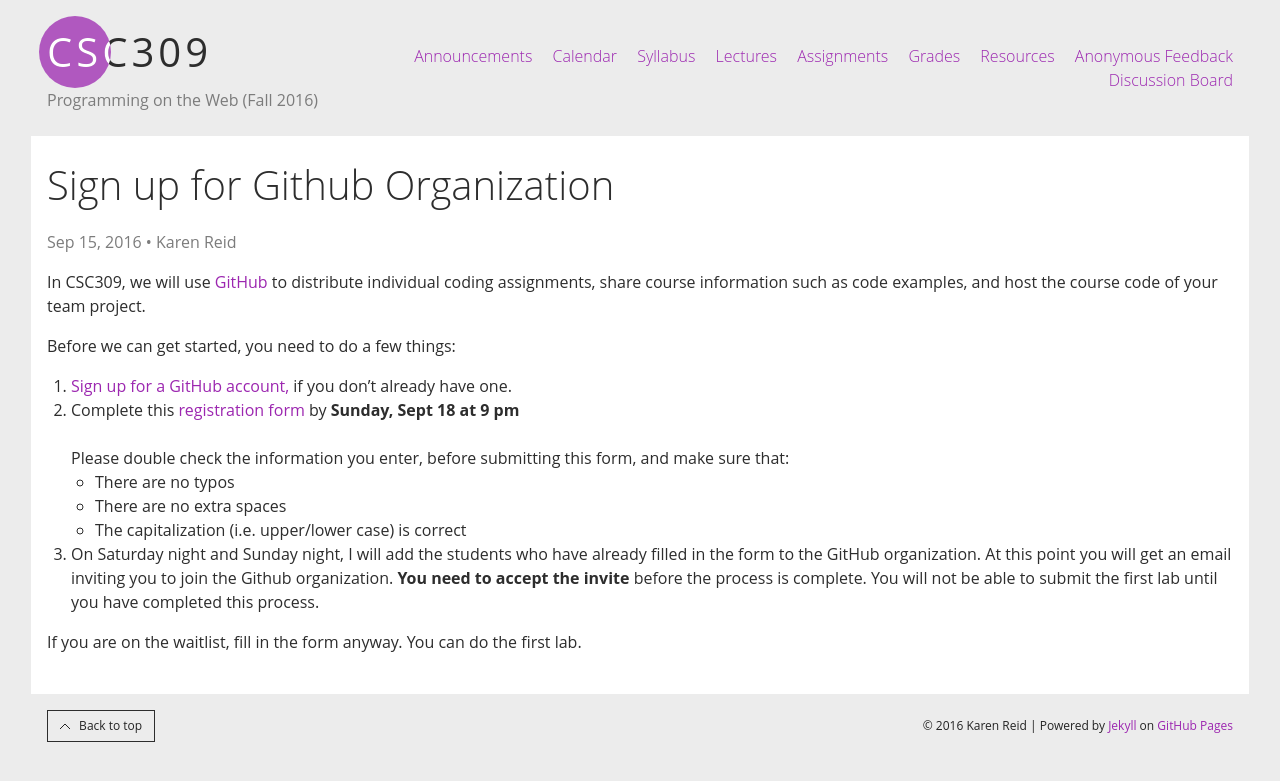
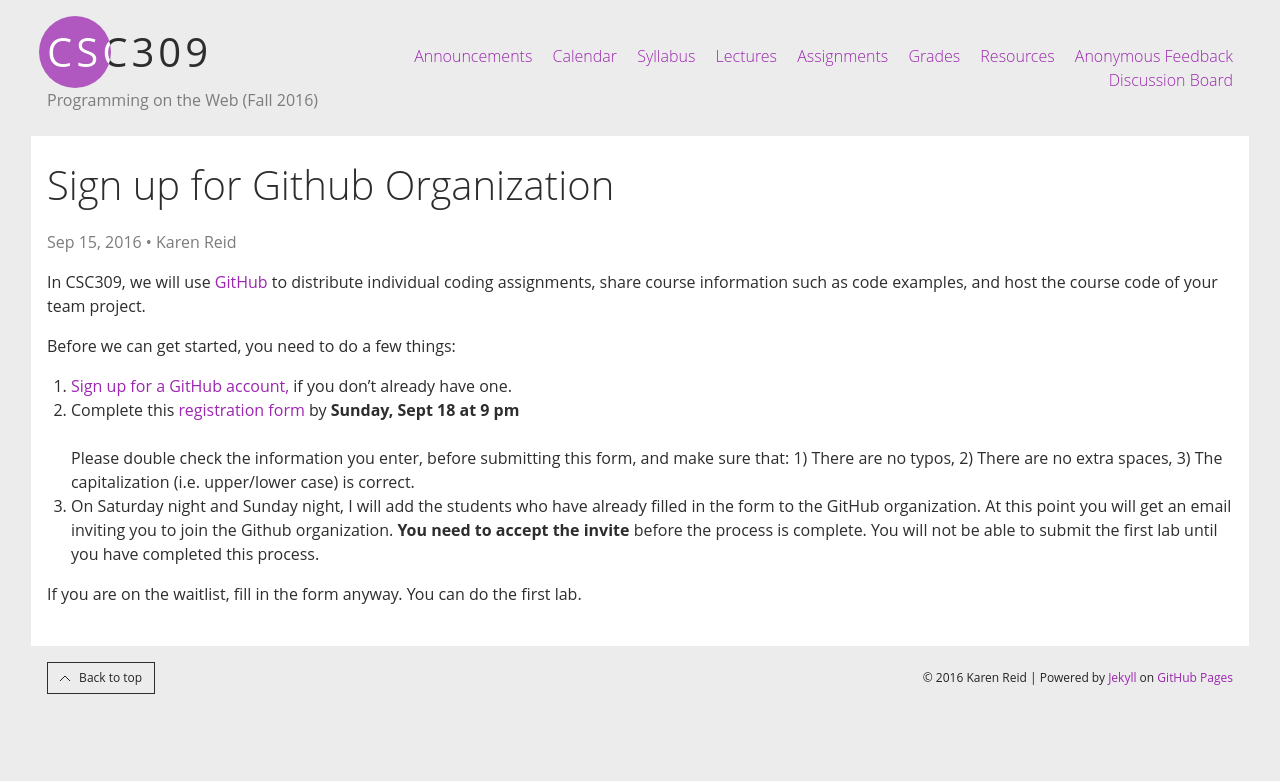
Before and after one commit to nigef/CSC309-Fall-2016.github.io, a Jekyll site: the page built from _posts/2016-09-15-Sign-up-for-Github.md, in a window 1280 px wide. Shown: the top 781 px of the page. Built offline with Jekyll 4.4.1, drawn with Linux system fonts in a browser that asks for light colours.

Commit message:
signup announcement

```diff
--- a/_posts/2016-09-15-Sign-up-for-Github.md
+++ b/_posts/2016-09-15-Sign-up-for-Github.md
@@ -14,11 +14,7 @@ Before we can get started, you need to do a few things:
 
 2. Complete this [registration form](https://goo.gl/forms/5yFRKny3oIIJtsC62) by **Sunday, Sept 18 at 9 pm**
 
-   Please double check the information you enter, before submitting this form, and make sure that:
-
-     - There are no typos
-     - There are no extra spaces
-     - The capitalization (i.e. upper/lower case) is correct
+   Please double check the information you enter, before submitting this form, and make sure that: 1) There are no typos, 2) There are no extra spaces, 3) The capitalization (i.e. upper/lower case) is correct.
 
 3. On Saturday night and Sunday night, I will add the students who have already filled in the form to the GitHub organization.  At this point you will get an email inviting you to join the Github organization. **You need to accept the invite** before the process is complete.  You will not be able to submit the first lab until you have completed this process.
 
```
